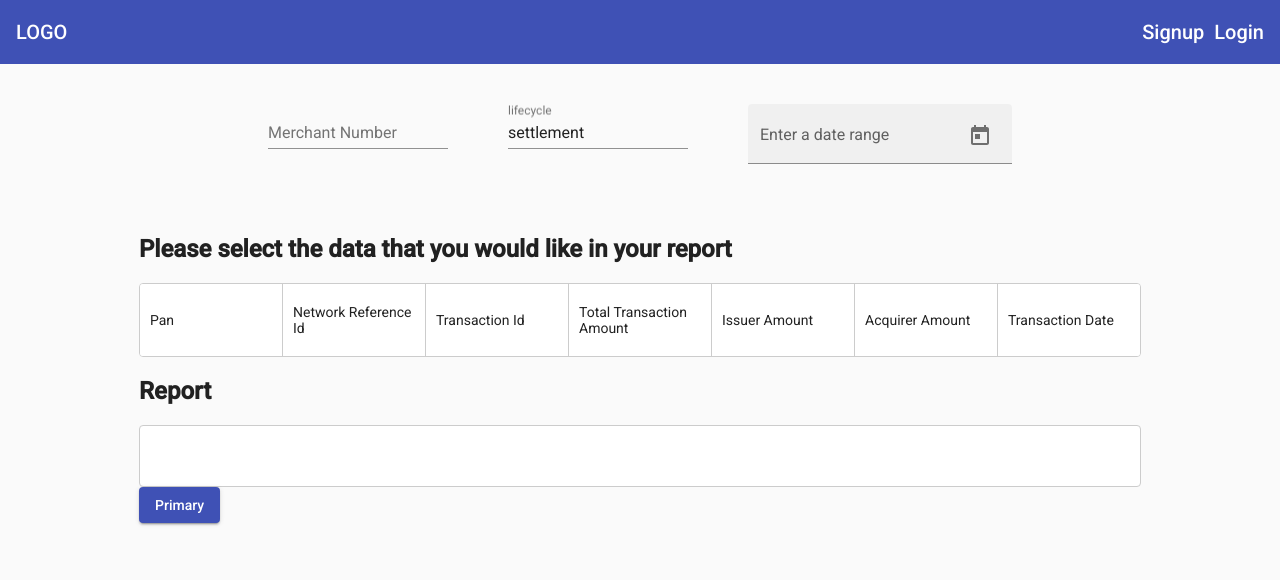
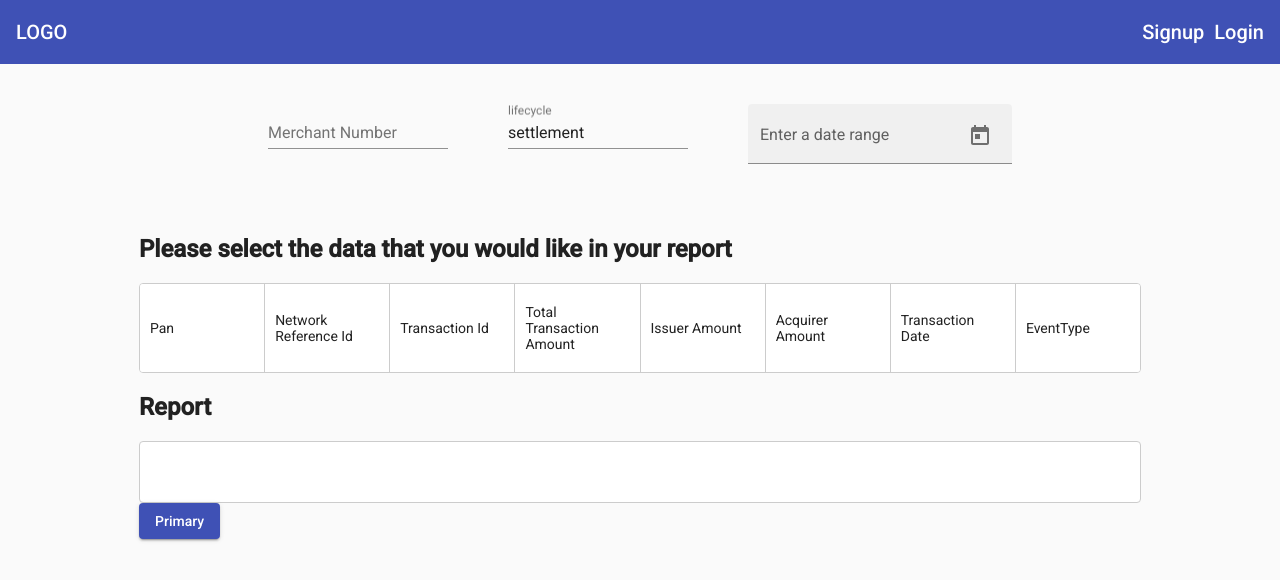
Before and after one commit to shytownish/raven-partners-ui-, an Angular app: page / in a window 1280 px wide. Shown: the top 580 px of the page. Built offline with nearby package versions, Linux system fonts and the light colour scheme.

Commit message:
adding eventType

```diff
--- a/src/app/data-list.service.ts
+++ b/src/app/data-list.service.ts
@@ -31,7 +31,13 @@ export class DataListService{
     {
       display: "Transaction Date",
       data: "TransactionDate"
-    }
+    },
+    {
+      display: "EventType",
+      data: "EventType"
+    },
+
+
   ];
 
   getNoTDisplayName(done:string[]):string[]{
--- a/src/app/welcome/display/data.ts
+++ b/src/app/welcome/display/data.ts
@@ -10,7 +10,8 @@ export interface Result {
   TotalTransanctionAmount?:string,
   IssuerAmount?:string
   AcquirerAmount?:string,
-  TransactionDate?:string
+  TransactionDate?:string,
+  EventType?:string
 }
 
 export interface RowObject {
--- a/src/app/welcome/display/display.component.ts
+++ b/src/app/welcome/display/display.component.ts
@@ -41,7 +41,9 @@ export class DisplayComponent implements OnInit {
       TotalTransanctionAmount: "totalTransanctionAmount",
       IssuerAmount: "issuer amount",
       AcquirerAmount: "AcquirerAmount",
-      TransactionDate: "transanctionDate"
+      TransactionDate: "transanctionDate",
+      EventType: "EventType"
+
     },
     {
       Pan: "PanNumber2",
@@ -50,7 +52,8 @@ export class DisplayComponent implements OnInit {
       TotalTransanctionAmount: "totalTransanctionAmount2",
       IssuerAmount: "issuer amount2",
       AcquirerAmount: "AcquirerAmount2",
-      Transactiondate: "transanctionDate2"
+      Transactiondate: "transanctionDate2",
+      EventType: "EventType2"
     }
   ]
 
--- a/src/app/welcome/welcome.component.ts
+++ b/src/app/welcome/welcome.component.ts
@@ -31,7 +31,8 @@ export class WelcomeComponent implements OnInit {
     'Total Transaction Amount',
     'Issuer Amount',
     'Acquirer Amount',
-    "Transaction Date"
+    "Transaction Date",
+    "EventType"
   ];
 
   done = [
```
